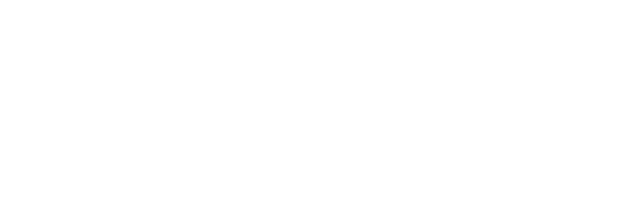
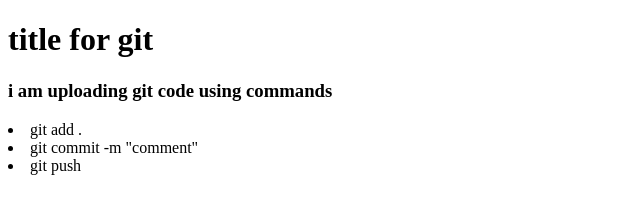
Before and after one commit to azammunna0221/git-ripo, a plain HTML site: page index.html in a window 1280 px wide. Shown: the whole page, without its empty margins (0-640 px from the left). Drawn offline with Linux system fonts and the light colour scheme.

Commit message:
adding code

```diff
--- a/index.html
+++ b/index.html
@@ -7,6 +7,11 @@
     <title>My first github ripo</title>
 </head>
 <body>
+    <h1>title for git</h1>
+    <h3>i am uploading git code using commands</h3>
+    <li>git add .</li>
+    <li>git commit -m "comment"</li>
+    <li>git push</li>
 
 </body>
 </html>
```
